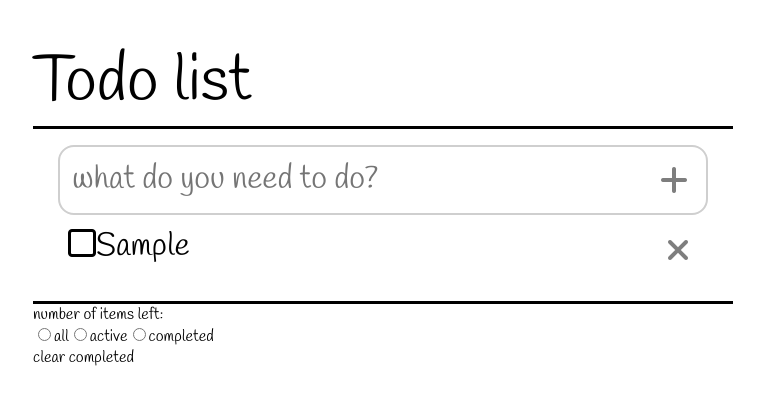
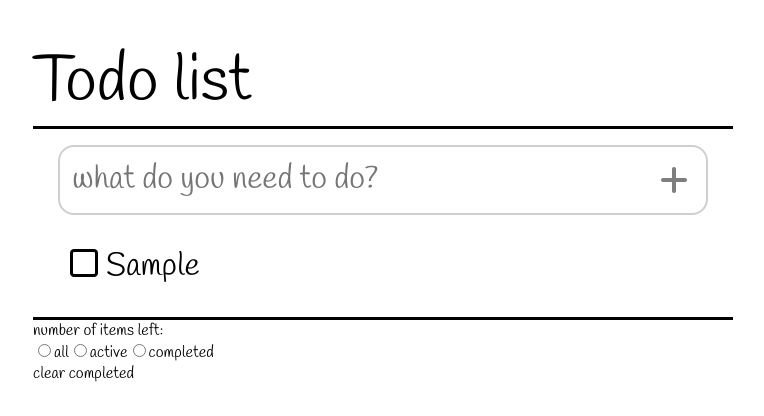
Before and after one commit to mrcxmrj/todo, a React (Create React App) app: page / in a window 1280 px wide. Both pictures are taken after typing "Sample" into the empty fields and a click on the button 931 px from the left and 179 px from the top of the page. Shown: the top 416 px of the page, without its empty margins (257-1021 px from the left). Built offline with nearby package versions, Linux system fonts and the light colour scheme.

Commit message:
continued styling

```diff
--- a/src/components/todoapp.css
+++ b/src/components/todoapp.css
@@ -32,10 +32,10 @@ hr {
     border-top: 0.2rem solid var(--primary-color);
     margin: 0; /* should be 1 rem */
 }
-.first-line {
+hr:first-of-type {
     margin-bottom: 1rem;
 }
-.last-line {
+hr:last-of-type {
     margin-top: 1rem;
 }
 
@@ -53,6 +53,24 @@ ul {
     border-radius: 1rem;
     font-size: 2rem;
     padding: 0.625rem;
+    border: 2px solid rgba(0, 0, 0, 0%); /* invisible border fixing hover problems */
+}
+
+.list-element:hover .hide {
+    visibility: visible;
+    text-decoration: line-through;
+}
+
+.todo-text {
+    margin: 0 0.5rem 0 0.5rem;
+}
+
+.todo-complete {
+    text-decoration: line-through;
+}
+
+.todo-element:first-of-type {
+    margin-top: 1rem;
 }
 
 .todo-element:hover {
@@ -89,9 +107,17 @@ button {
     outline: inherit;
 }
 
-.right-button {
+.icon {
+    padding: 0 0.5rem 0 0.5rem;
+    opacity: 50%;
+}
+
+.hide {
+    visibility: hidden;
+}
+
+.vertical-center {
     display: flex;
     align-items: center;
-    opacity: 50%;
-    padding: 0 0.5rem 0 0.5rem;
+    flex-wrap: wrap;
 }
--- a/src/components/todoapp.js
+++ b/src/components/todoapp.js
@@ -69,17 +69,18 @@ export class TodoApp extends React.Component {
         return (
             <div className="container">
                 <h1>Todo list</h1>
-                <hr className="first-line" />
+                <hr />
                 <TodoForm onSubmit={this.addTodo} />
                 <TodoList
                     todos={this.state.todos}
                     remove={this.removeTodo}
                     switchCompletion={this.switchCompletion}
                 />
-                <hr className="last-line" />
+                <hr />
                 <TodoFilter
                     removeCompleted={this.removeCompleted}
                     switchFiltering={this.switchFiltering}
+                    todos={this.state.todos}
                 />
             </div>
         );
--- a/src/components/todofilter.js
+++ b/src/components/todofilter.js
@@ -37,9 +37,11 @@ export class TodoFilter extends React.Component {
                     />
                     <label htmlFor="completed">completed</label>
                 </div>
-                <button onClick={this.props.removeCompleted}>
-                    clear completed
-                </button>
+                {this.props.todos.length === 0 ? null : (
+                    <button onClick={this.props.removeCompleted}>
+                        clear completed
+                    </button>
+                )}
             </div>
         );
     }
--- a/src/components/todoform.js
+++ b/src/components/todoform.js
@@ -38,7 +38,7 @@ export class TodoForm extends React.Component {
                         className="text-input"
                         autoComplete="off"
                     />
-                    <button type="submit" className="right-button">
+                    <button type="submit" className="icon vertical-center">
                         <i className="fas fa-plus"></i>
                     </button>
                 </form>
--- a/src/components/todolist.js
+++ b/src/components/todolist.js
@@ -2,7 +2,7 @@ import React from "react";
 
 export class TodoList extends React.Component {
     handleRemove = (event) => {
-        this.props.remove(event.target.value);
+        this.props.remove(event.currentTarget.value);
     };
 
     handleCompletion = (event) => {
@@ -16,22 +16,28 @@ export class TodoList extends React.Component {
                     key={todo.id}
                     className="list-element todo-element two-column"
                 >
-                    <div className="todo-content">
+                    <div className="vertical-center">
                         <button value={todo.id} onClick={this.handleCompletion}>
                             {todo.complete ? (
-                                <i className="far fa-check-square"></i>
+                                <i className="far fa-check-square "></i>
                             ) : (
-                                <i className="far fa-square"></i>
+                                <i className="far fa-square "></i>
                             )}
                         </button>
-                        {todo.text}
+                        <div
+                            className={`todo-text${
+                                todo.complete ? " todo-complete" : ""
+                            }`}
+                        >
+                            {todo.text}
+                        </div>
                     </div>
                     <button
                         value={todo.id}
                         onClick={this.handleRemove}
-                        className="right-button"
+                        className="icon hide"
                     >
-                        <i className="fas fa-times"></i>
+                        <i className="fas fa-times vertical-center"></i>
                     </button>
                 </li>
             ) : null
```
